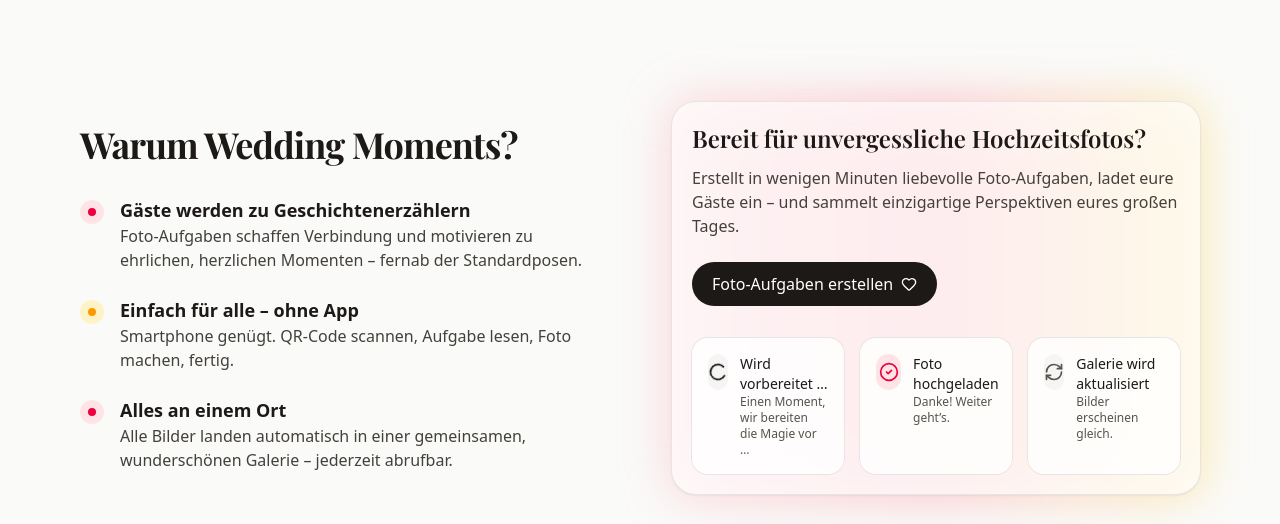
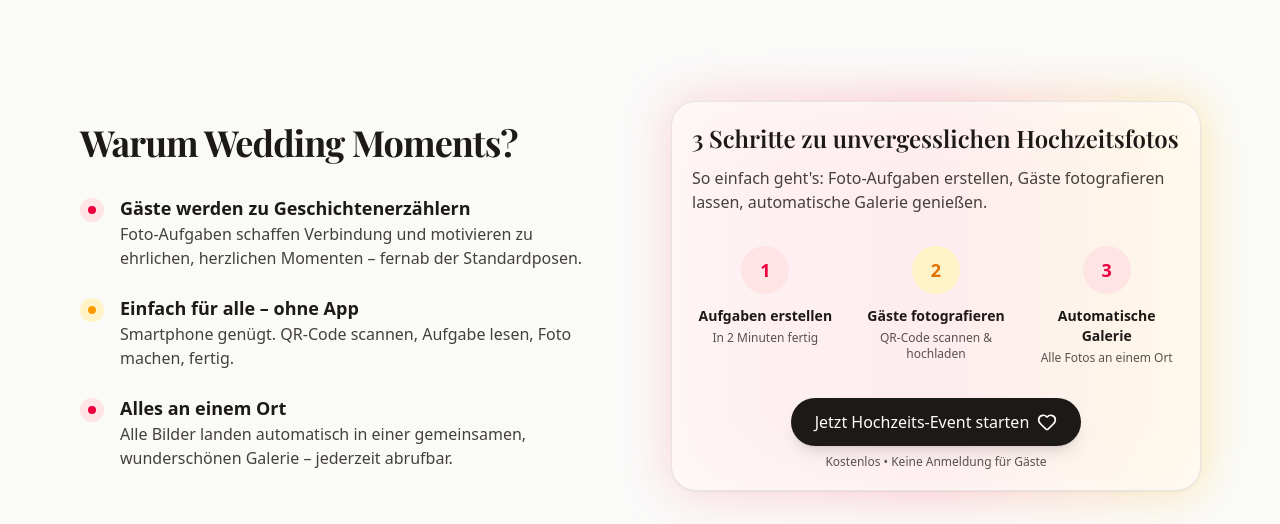
Before and after one commit to wkuch/event-foto-prompts, a Next.js app in the folder photo-prompt-app/: page / in a window 1280 px wide. Shown: the part 1320-1844 px from the top of the page. Built offline with nearby package versions, Linux system fonts and the light colour scheme; a web font is replaced by a local one.

Commit message:
fix call to action card

```diff
--- a/photo-prompt-app/src/app/page.tsx
+++ b/photo-prompt-app/src/app/page.tsx
@@ -6,16 +6,10 @@
   Download,
   Eye,
   Heart,
-  Loader2,
-  RefreshCw,
   Sparkles,
   X,
 } from "lucide-react";
 
-// If you are using shadcn/ui, ensure your Tailwind config has the serif font
-// and container padding set as suggested in the style guide.
-// This landing page follows the provided visual system: glass surfaces,
-// rose accents, amber glow, serif headings, and accessible focus rings.
 
 export default function HomePage() {
   return (
@@ -246,43 +240,46 @@
               <div className="absolute -inset-0.5 rounded-3xl bg-gradient-to-r from-rose-300/40 via-rose-400/40 to-amber-300/40 blur-xl" />
               <div className="relative glass-card p-8">
                 <h3 className="font-serif text-2xl font-semibold text-stone-900">
-                  Bereit für unvergessliche Hochzeitsfotos?
+                  3 Schritte zu unvergesslichen Hochzeitsfotos
                 </h3>
                 <p className="mt-3 text-stone-700">
-                  Erstellt in wenigen Minuten liebevolle Foto-Aufgaben, ladet
-                  eure Gäste ein – und sammelt einzigartige Perspektiven eures
-                  großen Tages.
+                  So einfach geht's: Foto-Aufgaben erstellen, Gäste fotografieren lassen, automatische Galerie genießen.
                 </p>
-                <div className="mt-6">
+
+                {/* Simple step flow */}
+                <div className="mt-8 grid grid-cols-1 sm:grid-cols-3 gap-6">
+                  <div className="text-center">
+                    <div className="mx-auto w-12 h-12 bg-rose-100 rounded-full flex items-center justify-center mb-3">
+                      <span className="text-lg font-bold text-rose-600">1</span>
+                    </div>
+                    <h4 className="font-semibold text-stone-900 text-sm">Aufgaben erstellen</h4>
+                    <p className="text-xs text-stone-600 mt-1">In 2 Minuten fertig</p>
+                  </div>
+                  <div className="text-center">
+                    <div className="mx-auto w-12 h-12 bg-amber-100 rounded-full flex items-center justify-center mb-3">
+                      <span className="text-lg font-bold text-amber-600">2</span>
+                    </div>
+                    <h4 className="font-semibold text-stone-900 text-sm">Gäste fotografieren</h4>
+                    <p className="text-xs text-stone-600 mt-1">QR-Code scannen & hochladen</p>
+                  </div>
+                  <div className="text-center">
+                    <div className="mx-auto w-12 h-12 bg-rose-100 rounded-full flex items-center justify-center mb-3">
+                      <span className="text-lg font-bold text-rose-600">3</span>
+                    </div>
+                    <h4 className="font-semibold text-stone-900 text-sm">Automatische Galerie</h4>
+                    <p className="text-xs text-stone-600 mt-1">Alle Fotos an einem Ort</p>
+                  </div>
+                </div>
+
+                <div className="mt-8 text-center">
                   <Link
                     href="/dashboard/create"
-                    className="inline-flex items-center gap-2 rounded-full px-5 py-2.5 bg-stone-900 text-white hover:bg-stone-800 active:scale-[0.99] transition-all focus:outline-none focus:ring-2 focus:ring-rose-300"
+                    className="inline-flex items-center gap-2 rounded-full px-6 py-3 bg-stone-900 text-white hover:bg-stone-800 active:scale-[0.99] transition-all focus:outline-none focus:ring-2 focus:ring-rose-300 shadow-lg"
                   >
-                    Foto-Aufgaben erstellen
-                    <Heart className="h-4 w-4" />
+                    Jetzt Hochzeits-Event starten
+                    <Heart className="h-5 w-5" />
                   </Link>
-                </div>
-
-                {/* Loading / success micro states mock */}
-                <div className="mt-8 grid grid-cols-1 sm:grid-cols-3 gap-4">
-                  <StatusCard
-                    icon={<Loader2 className="h-5 w-5 animate-spin" />}
-                    title="Wird vorbereitet …"
-                    subtitle="Einen Moment, wir bereiten die Magie vor …"
-                  />
-                  <StatusCard
-                    icon={
-                      <CheckCircle2 className="h-5 w-5 text-rose-600" />
-                    }
-                    title="Foto hochgeladen"
-                    subtitle="Danke! Weiter geht’s."
-                    tone="success"
-                  />
-                  <StatusCard
-                    icon={<RefreshCw className="h-5 w-5 text-stone-600" />}
-                    title="Galerie wird aktualisiert"
-                    subtitle="Bilder erscheinen gleich."
-                  />
+                  <p className="mt-2 text-xs text-stone-600">Kostenlos • Keine Anmeldung für Gäste</p>
                 </div>
               </div>
             </div>
@@ -450,31 +447,3 @@
     </div>
   );
 }
-
-function StatusCard({
-  icon,
-  title,
-  subtitle,
-  tone,
-}: {
-  icon: React.ReactNode;
-  title: string;
-  subtitle: string;
-  tone?: "success";
-}) {
-  return (
-    <div className="flex items-start gap-3 rounded-2xl ring-1 ring-stone-200 bg-white/80 p-4">
-      <div
-        className={`h-9 w-9 rounded-full flex items-center justify-center ${
-          tone === "success" ? "bg-rose-100" : "bg-stone-100"
-        }`}
-      >
-        {icon}
-      </div>
-      <div className="min-w-0">
-        <p className="text-sm font-medium text-stone-900">{title}</p>
-        <p className="text-xs text-stone-600">{subtitle}</p>
-      </div>
-    </div>
-  );
-}
```
